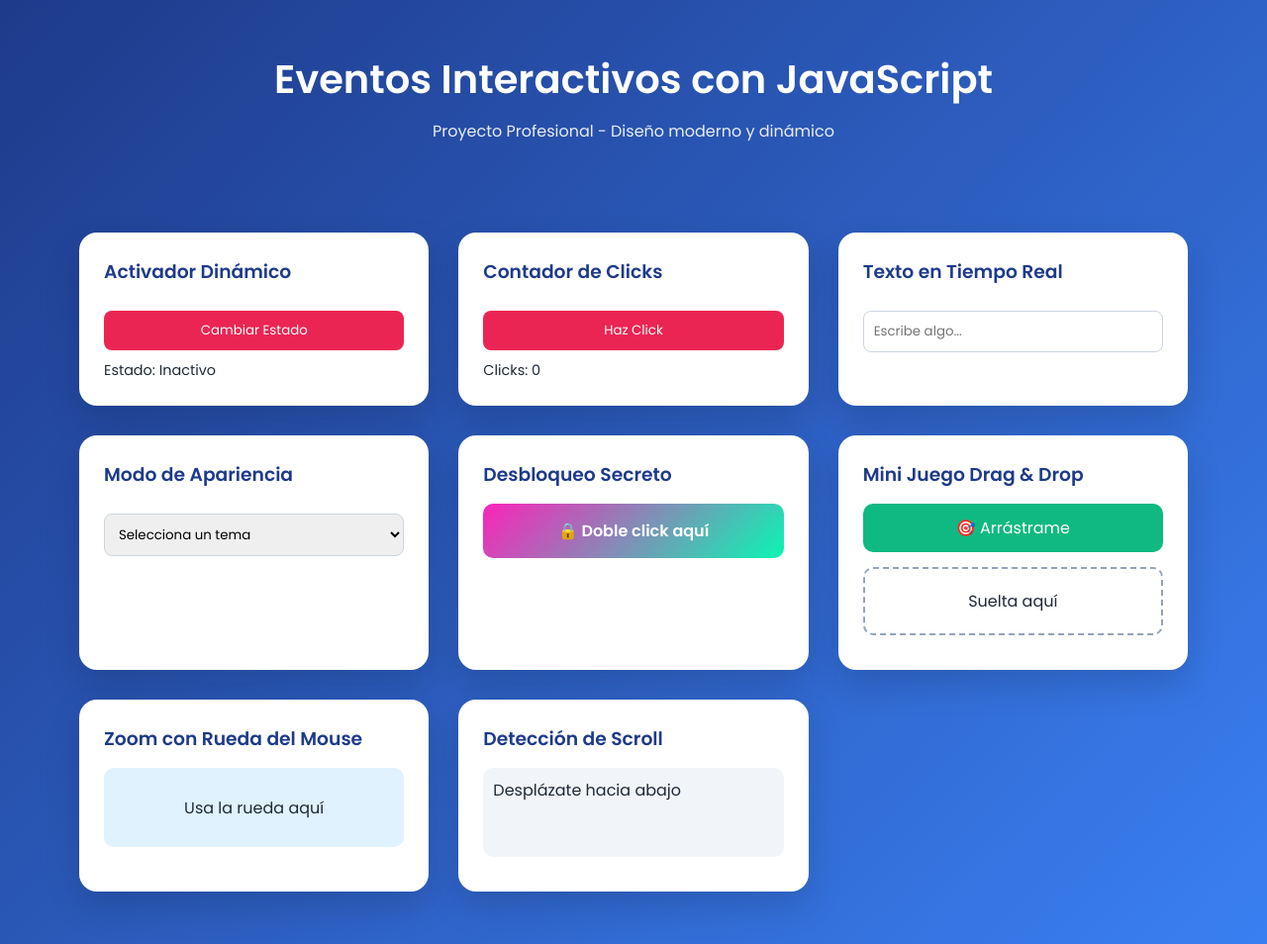
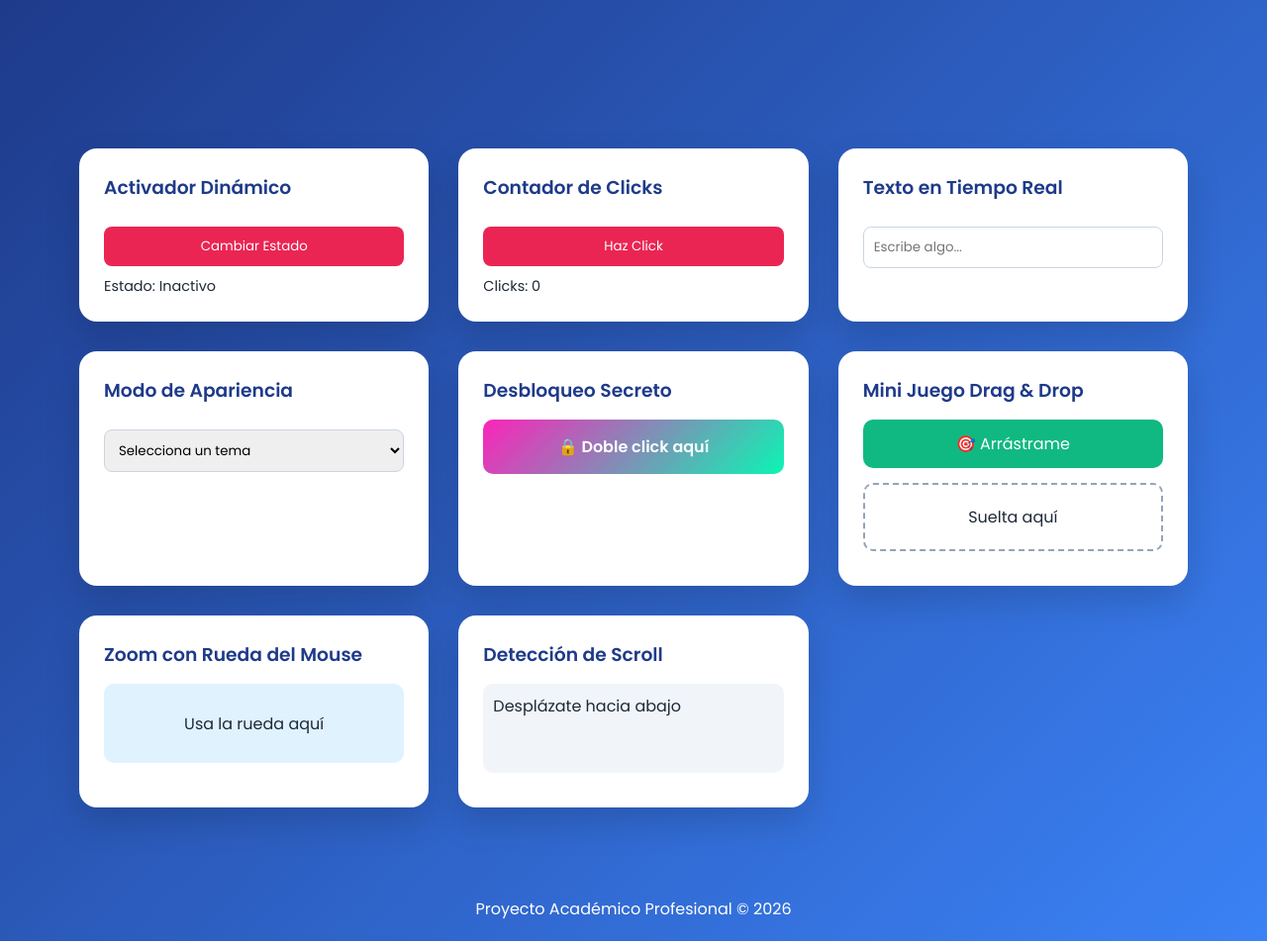
Before and after one commit to KPOBOCTOR/laboratorio-2-progra-lV, a plain HTML site: page index.html in a window 1280 px wide. Shown: the top 954 px of the page at 99% size. Drawn offline with Linux system fonts and the light colour scheme.

Commit message:
Update index.html

```diff
--- a/index.html
+++ b/index.html
@@ -8,8 +8,8 @@
 <body>
 
 <header class="header">
-    <h1>Eventos Interactivos con JavaScript</h1>
-    <p>Proyecto Profesional - Diseño moderno y dinámico</p>
+    <h1></h1>
+    <p></p>
 </header>
 
 <main class="grid">
```
